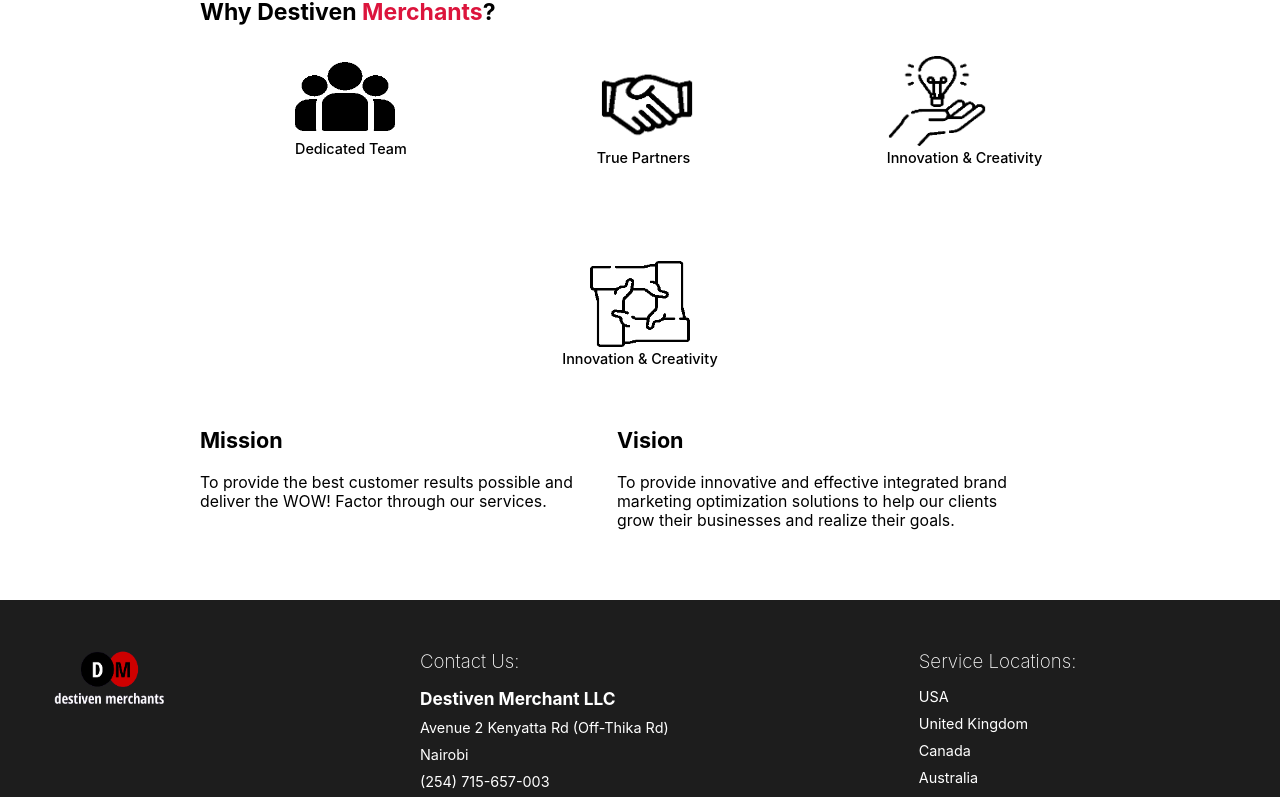
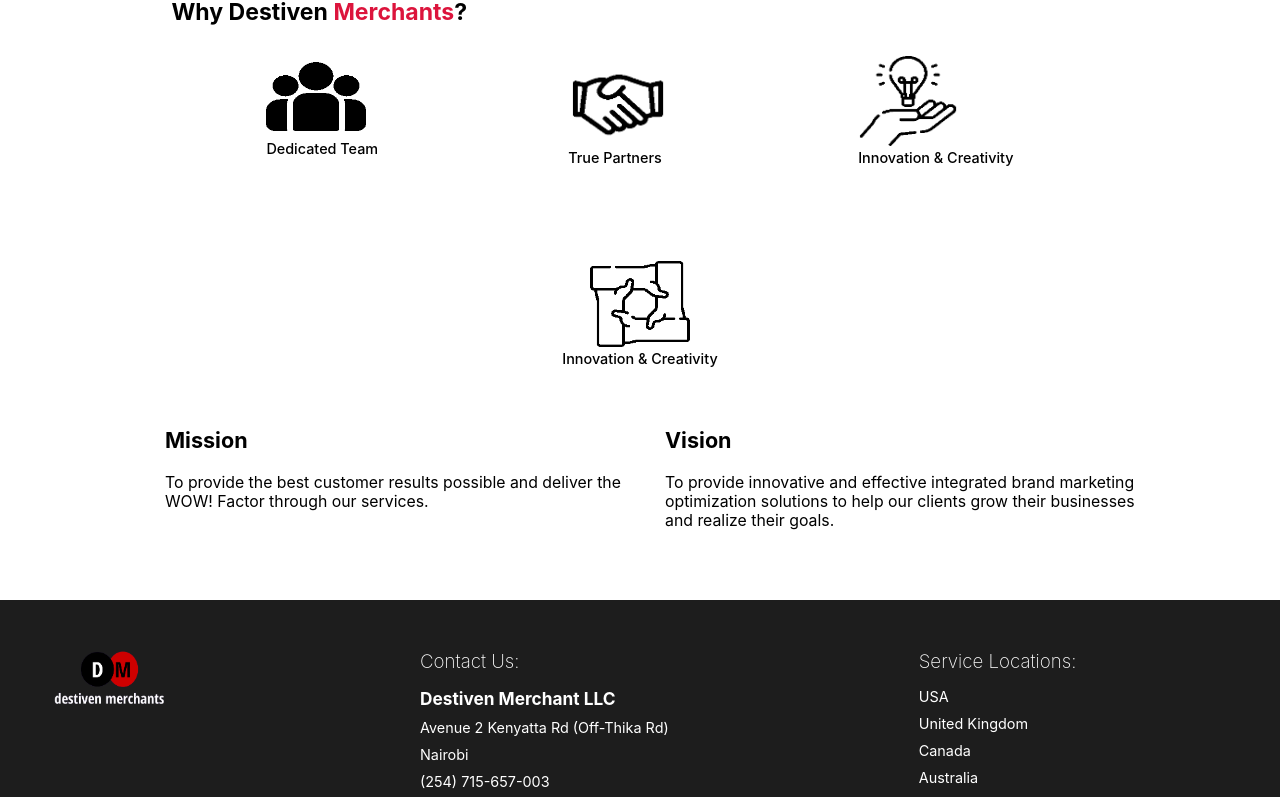
Before and after one commit to MbuguaGeorge/Destiven-Merchants, a React (Create React App) app: page /about in a window 1280 px wide. Shown: the part 622-1419 px from the top of the page. Built offline with nearby package versions, Linux system fonts and the light colour scheme.

Commit message:
about page

```diff
--- a/src/App.css
+++ b/src/App.css
@@ -205,9 +205,12 @@
 /* About Us */
 
 .about{
-  padding-left: 200px;
   margin-top: 70px;
   padding-bottom: 50px;
+  display: flex;
+  flex-direction: column;
+  justify-content: center;
+  align-items: center;
 }
 .about .about__us{
   width: 70%;
@@ -246,7 +249,6 @@
 }
 .about .about__section ol{
   text-align: center;
-  padding-right: 200px;
 }
 .about .about__section ol li{
   list-style: none;
@@ -254,8 +256,7 @@
 .about .values{
   margin-top: 60px;
   display: flex;
-  padding-right: 30px;
-  width: 80%;
+  margin-left: 50px;
 }
 .about .values .vision, .mission{
   width: 500px;
```
